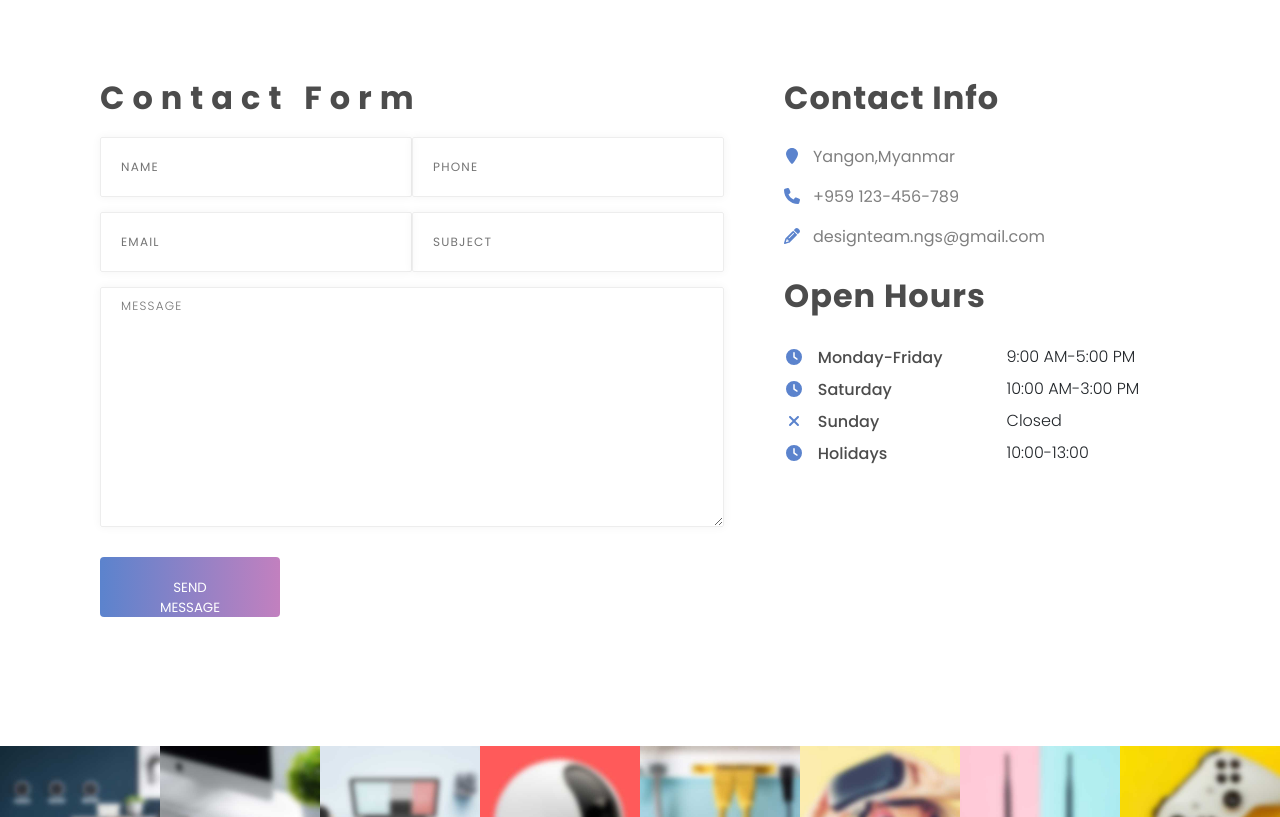
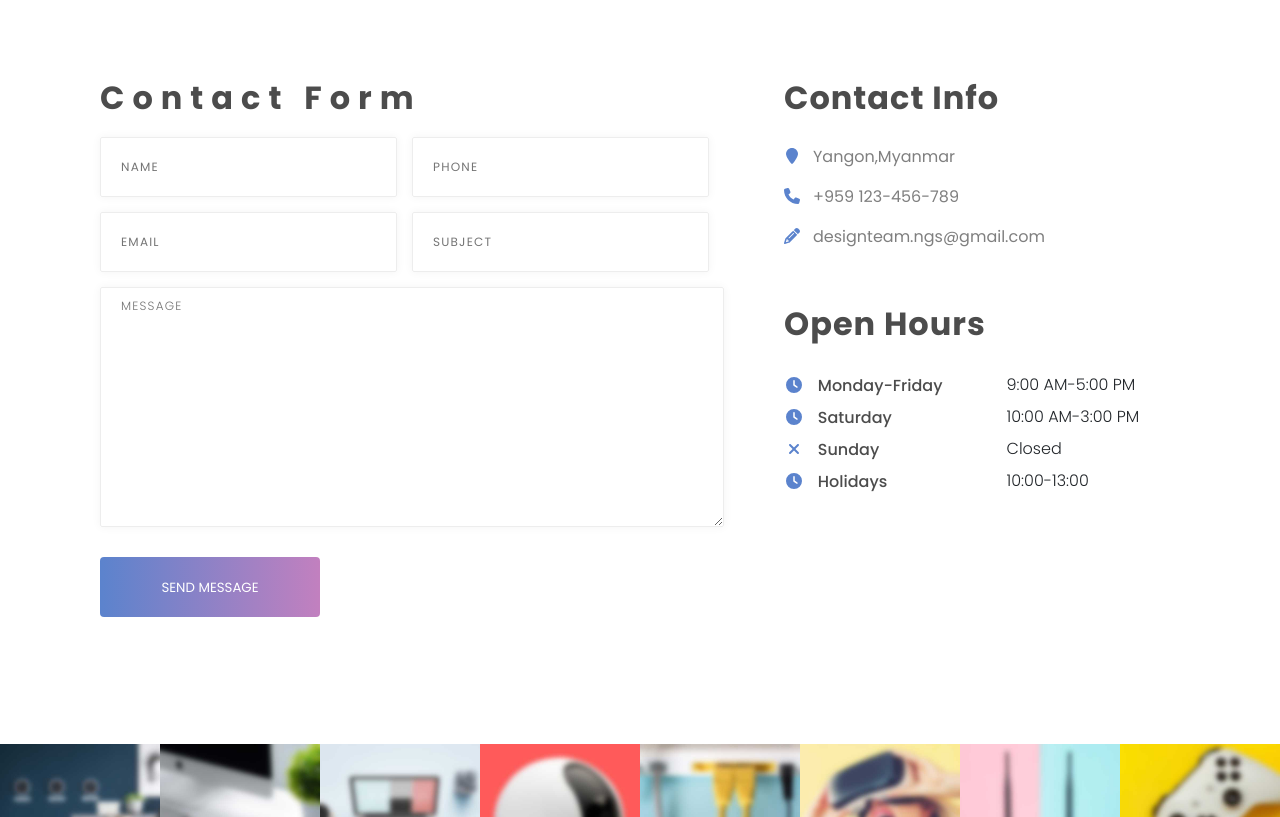
Before and after one commit to NyarehD/ngs-online-testing, a React (Create React App) app: page /contact in a window 1280 px wide. Shown: the part 420-1237 px from the top of the page. Built offline with nearby package versions, Linux system fonts and the light colour scheme; a web font is replaced by a local one.

Commit message:
Add : add contact branch to master

```diff
--- a/src/app/pages/contact/contact.module.sass
+++ b/src/app/pages/contact/contact.module.sass
@@ -36,7 +36,7 @@
     display:block
     width: 100%
     height: 60px
-    margin-bottom: 15px
+    margin: 0 15px 15px 0
     transition: all 0.4s
     &:focus
         box-shadow: none
@@ -51,7 +51,7 @@
     color: #fff
     border-radius: 4px
     border: 0
-    width: 180px
+    width: 220px
     height: 60px
     margin-top: 30px
     background: linear-gradient(to right, #5b83cd 0%, #c280bf 100%)
@@ -103,7 +103,7 @@
     line-height: 30px
     color:#7F7F7F
 .contact_days
-    margin-top:20px
+    margin-top: 3rem
 .contact_time
     padding-left:30px
     font-family: "poppins", sans-serif
```
